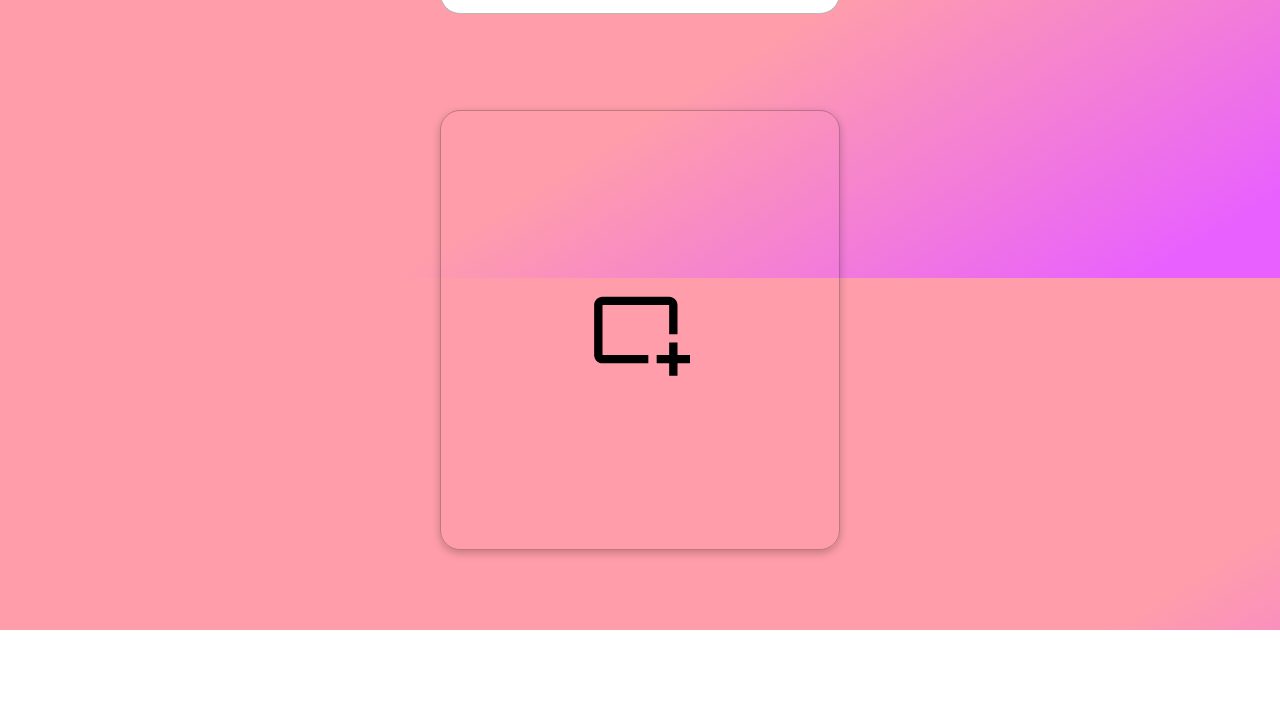
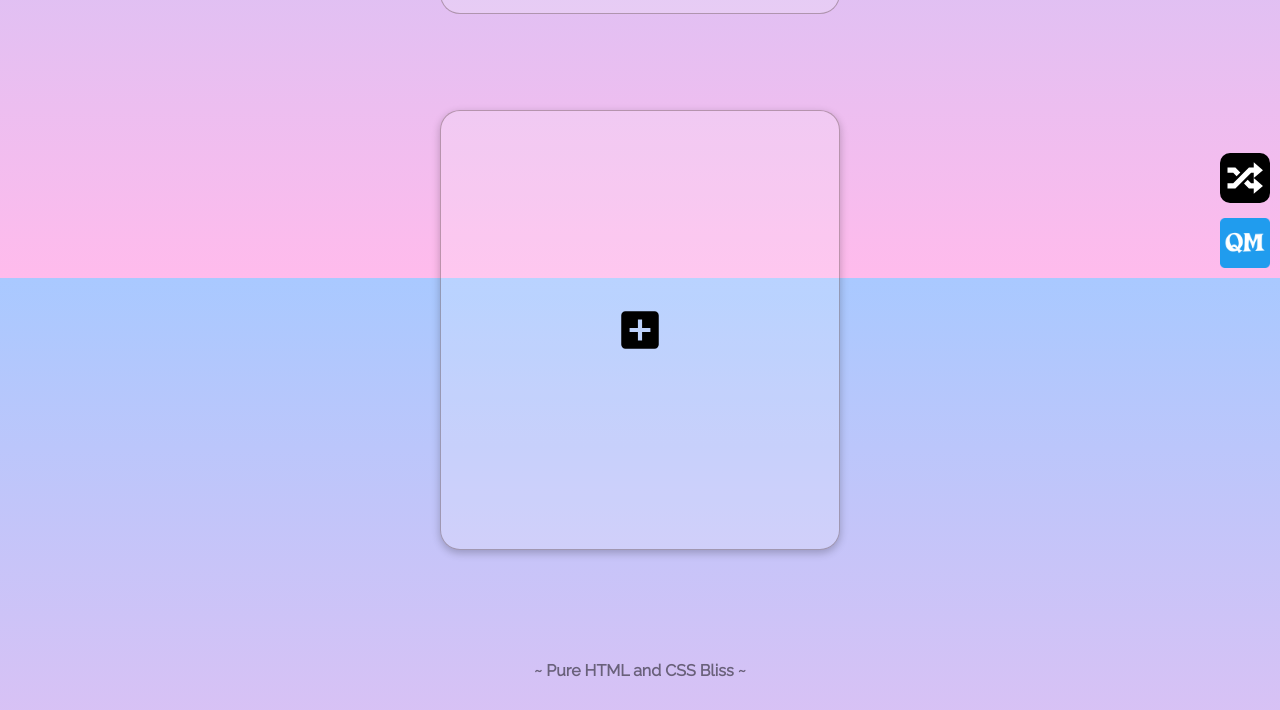
Before and after one commit to ShimanshuChauhan/QuickMemo, a plain HTML site: page index.html in a window 1280 px wide. Shown: the part 522-1232 px from the top of the page. Before the commit the page ends 1152 px from the top, so only its background shows below. Drawn offline with Linux system fonts and the light colour scheme.

Commit message:
chore: some ui improvements

```diff
--- a/css/style.css
+++ b/css/style.css
@@ -17,11 +17,16 @@ body {
   display: flex;
   flex-direction: column;
   overflow-x: hidden;
-  background-image: linear-gradient(
+  /* background-color: #85ffbd;
+  background-image: linear-gradient(45deg, #85ffbd 0%, #fffb7d 100%); */
+  background-color: #a9c9ff;
+  background-image: linear-gradient(180deg, #a9c9ff 0%, #ffbbec 100%);
+
+  /* background-image: linear-gradient(
     to bottom right,
     #ff9eaa 0% 65%,
     #e860ff 95% 100%
-  );
+  ); */
   background-position: center;
   background-attachment: fixed;
 }
@@ -36,6 +41,10 @@ input,
 button,
 textarea {
   font: inherit;
+}
+
+main {
+  display: relative;
 }
 
 /* || UTILITY CLASSES */
@@ -74,7 +83,8 @@ section {
   justify-content: center;
   transform-style: preserve-3d;
   transition: all 1.5s ease;
-  background-color: white;
+  background-color: rgba(255, 255, 255, 0.187);
+  /* background-color: #ffccd5; */
   border: 0.0009px solid hsla(0, 16%, 27%, 0.372);
   box-shadow: hsla(0, 0%, 58%, 0) 0px 3px 8px;
 }
@@ -135,6 +145,7 @@ section {
   justify-content: space-evenly;
   border: none;
   transform: rotateY(180deg);
+  margin-bottom: 10px;
 }
 
 .questionCard {
@@ -147,6 +158,7 @@ section {
   justify-content: center;
   transform-style: preserve-3d;
   transition: all 1.5s ease;
+  background-color: rgba(255, 255, 255, 0.187);
   border: 0.0009px solid hsla(0, 16%, 27%, 0.372);
   box-shadow: rgba(0, 0, 0, 0.24) 0px 3px 8px;
 }
@@ -222,6 +234,7 @@ section {
 
 .data__input,
 .data__textarea {
+  font-size: 0.9rem;
   padding: 0.5rem;
   margin: 0.8rem auto;
   border: none;
@@ -231,22 +244,18 @@ section {
   resize: none;
 }
 
-.data__textarea {
-  height: 60%;
-}
-
 .data__button {
   display: block;
-  letter-spacing: 1px;
   padding: 0.5rem 1rem;
   border: none;
   border-radius: 10px;
+  background-color: azure;
   transform: rotateY(180deg);
 }
 
 .data__input,
 .data__textarea {
-  background: pink;
+  background: azure;
   width: 100%;
   color: black;
   border: none;
@@ -255,24 +264,41 @@ section {
   margin: 7px;
 }
 
-.data__input::placeholder,
-.data__textarea::placeholder {
-  color: rgba(white, 1);
-  letter-spacing: 1px;
-  font-size: 1.3em;
-  font-weight: 100;
-}
-
-.data__input:focus,
-.data__textarea:focus {
-  color: black;
-  outline: none;
-  border-bottom: 1.2px solid rgba(pink, 0.7);
-  font-size: 1em;
-  transition: 0.8s all ease;
-}
-
 button:hover {
   box-shadow: black 4px 4px;
   transition: 0.8s all ease;
 }
+#logo {
+  position: fixed;
+  bottom: 10px;
+  right: 10px;
+  height: 50px;
+  width: 50px;
+}
+
+#shuffle {
+  position: fixed;
+  bottom: 75px;
+  right: 10px;
+  height: 50px;
+  width: 50px;
+  background-color: black;
+  border-radius: 10px;
+  padding: 4px;
+  cursor: pointer;
+}
+
+#shuffle img {
+  filter: invert(100%);
+}
+
+#footer {
+  height: 10vh;
+  width: 100%;
+  display: flex;
+  align-items: center;
+  justify-content: center;
+  color: black;
+  font-weight: 900;
+  opacity: 0.5;
+}
--- a/index.html
+++ b/index.html
@@ -14,15 +14,28 @@
   </head>
   <body>
     <main>
+      <div id="logo">
+        <img src="./assets/favicon.ico" height="50px" width="50px" alt="" />
+      </div>
+      <div id="shuffle" onclick="shuffle()">
+        <img
+          src="./assets/shuffle-variant.svg"
+          height="50px"
+          width="50px"
+          alt=""
+        />
+      </div>
+
       <section id="mainContainer"></section>
       <div id="center">
         <section id="questionContainer">
           <article class="questionCard">
             <figure id="addImage">
               <img
-                src="./assets/card-plus-outline.svg"
-                height="100px"
-                width="100px"
+                class="addImage"
+                src="./assets/plus-box.svg"
+                height="50px"
+                width="50px"
                 alt="add card image"
               />
             </figure>
@@ -36,7 +49,6 @@
                   required
                   placeholder="Question"
                 />
-                <br />
                 <p>
                   <textarea
                     class="data__textarea"
@@ -54,6 +66,9 @@
           </article>
         </section>
       </div>
+      <div id="footer">
+        <p>~ Pure HTML and CSS Bliss ~</p>
+      </div>
     </main>
   </body>
 </html>
--- a/javascript/script.js
+++ b/javascript/script.js
@@ -1,19 +1,16 @@
 function modify() {
   let html = "";
-  const data =
-    JSON.parse(localStorage.getItem("quickMemo"));
-
+  const data = JSON.parse(localStorage.getItem("quickMemo"));
 
   if (!data || data.length == 0) {
-    const fText = 'Welcome to QuickMemo!<br><br>Hover to learn more'
-    const bText = ''
+    const fText = "Welcome to QuickMemo!<br><br>Hover to learn more";
+    const bText = "";
     html += `
-     <article class="card">
+      <article class="card">
         <div class="front"><h1>${fText}</h1></div>
         <div class="back">${bText}<p> hi </p></div>
       </article>`;
-  }
-  else {
+  } else {
     for (let i = 0; i < data.length; i++) {
       html += `
      <article class="card">
@@ -49,9 +46,8 @@ function addItem() {
   const addButton = document.getElementById("submit");
 
   addButton.addEventListener("click", function () {
-
     if (questionAdd.value == 0 || answer.value == 0) {
-      alert("Kya kar rha hai bhai tu, value to de")
+      alert("Kya kar rha hai bhai tu, value to de");
       return;
     }
 
@@ -64,12 +60,12 @@ function addItem() {
       localStorage.setItem("counter", 1);
     }
     const newId = localStorage.getItem("counter");
-    const newNum = parseInt(newId)
+    const newNum = parseInt(newId);
 
     var HTMLdata = {
       question: questionAdd.value,
       answer: answer.value,
-      id: newNum
+      id: newNum,
     };
     const data = localStorage.getItem("quickMemo");
     if (data) {
@@ -89,13 +85,28 @@ function addItem() {
 
 function deleteItem(id) {
   console.log(localStorage.getItem("quickMemo"));
-  const data = JSON.parse(localStorage.getItem("quickMemo"))
+  const data = JSON.parse(localStorage.getItem("quickMemo"));
   const newList = data.filter((d) => d.id != id);
   localStorage.setItem("quickMemo", JSON.stringify(newList));
 
   window.location.reload();
 }
 
+function shuffle() {
+  const data = JSON.parse(localStorage.getItem("quickMemo"));
+  const len = data.length;
+
+  for (let i = 0; i < len; i++) {
+    const rand = Math.floor(Math.random() * len);
+    const temp = data[i];
+    data[i] = data[rand];
+    data[rand] = temp;
+  }
+
+  localStorage.setItem("quickMemo", JSON.stringify(data));
+  window.location.reload();
+}
+
 modify();
 addQuestionListener();
 addItem();
```
Also changed, not shown: assets/card-plus-outline.svg (deleted), assets/heart.svg (added), assets/plus-box.svg (added), assets/shuffle-variant.svg (added).
